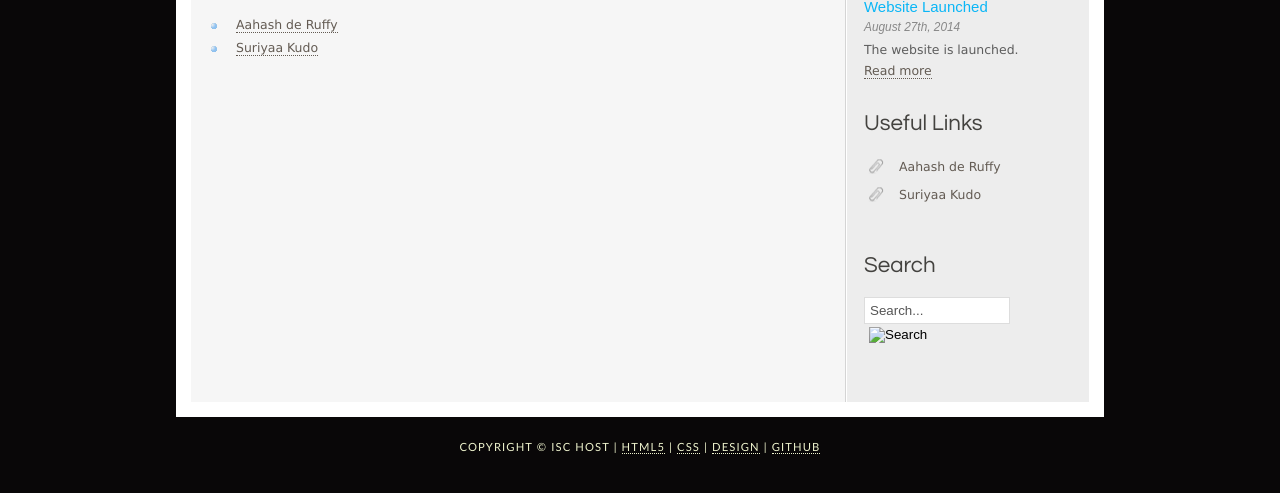
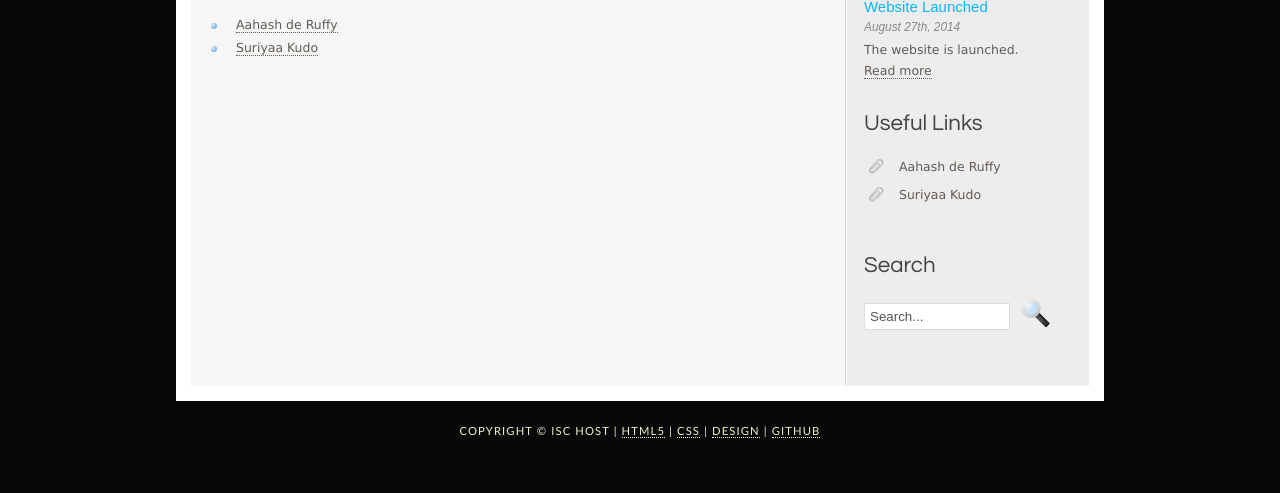
Before and after one commit to iSC-Host/mission-press.acs.isc, a plain HTML site: page authors/index.html in a window 1280 px wide. Shown: the part 335-828 px from the top of the page. Drawn offline with Linux system fonts and the light colour scheme.

Commit message:
Update index.html
correct it

```diff
--- a/authors/index.html
+++ b/authors/index.html
@@ -42,17 +42,17 @@
         <h1>Latest News</h1>
         <h4>Website Launched</h4>
         <h5>August 27th, 2014</h5>
-        <p>The website is launched.<br /><a href="blog">Read more</a></p>
+        <p>The website is launched.<br /><a href="../blog">Read more</a></p>
         <h1>Useful Links</h1>
         <ul>
           <li><a href="../authors/aahashderuffy.html">Aahash de Ruffy</a></li>
           <li><a href="../authors/suriyaakudo.html">Suriyaa Kudo</a></li>
         </ul>
         <h1>Search</h1>
-        <form method="post" action="#" id="search_form">
+        <form method="post" action="../#" id="search_form">
           <p>
             <input class="search" type="text" name="search_field" value="Search..." />
-            <input name="search" type="image" style="border: 0; margin: 0 0 -9px 5px;" src="style/search.png" alt="Search" title="Search" />
+            <input name="search" type="image" style="border: 0; margin: 0 0 -9px 5px;" src="../style/search.png" alt="Search" title="Search" />
           </p>
         </form>
       </div>
```
